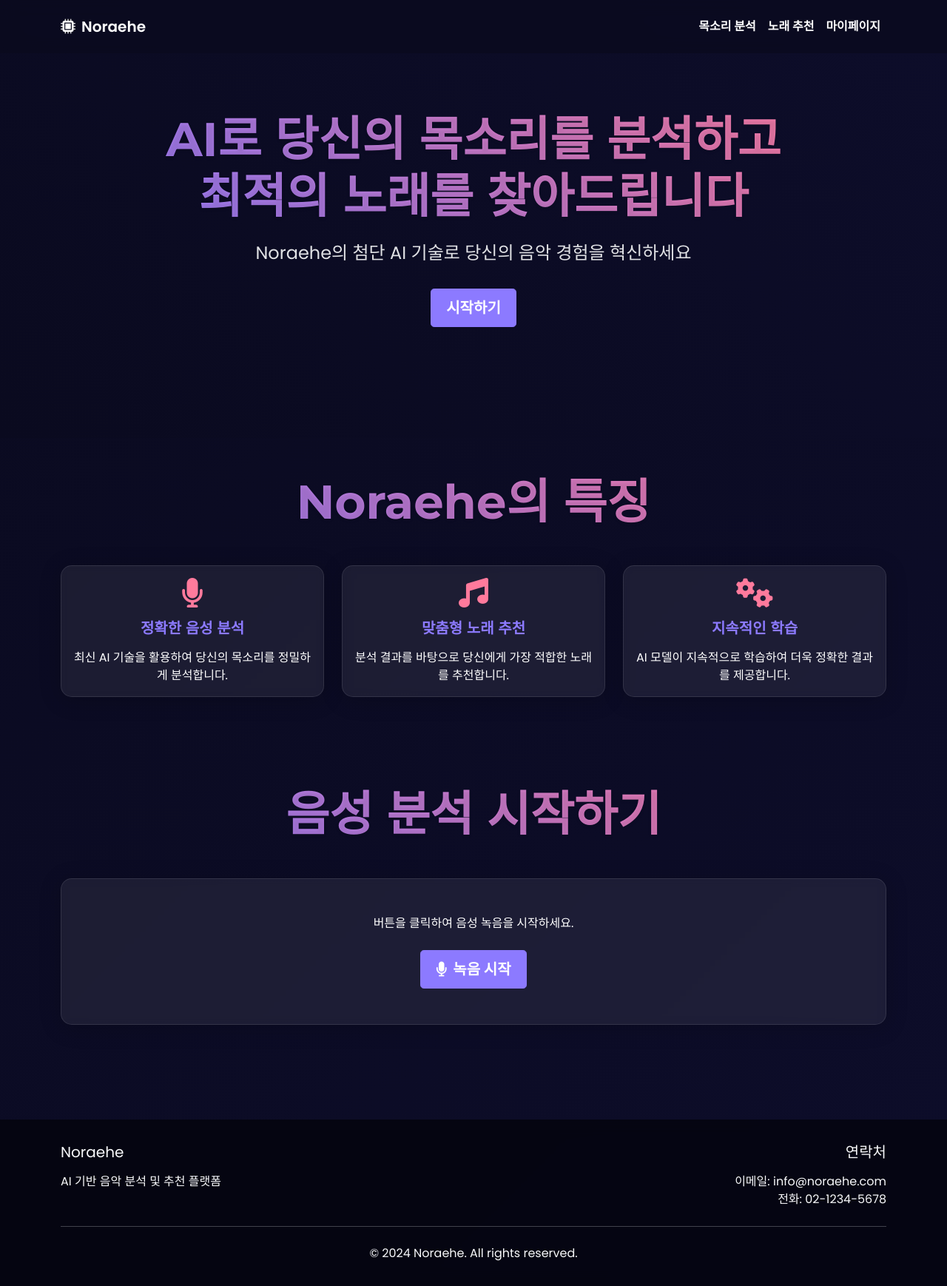
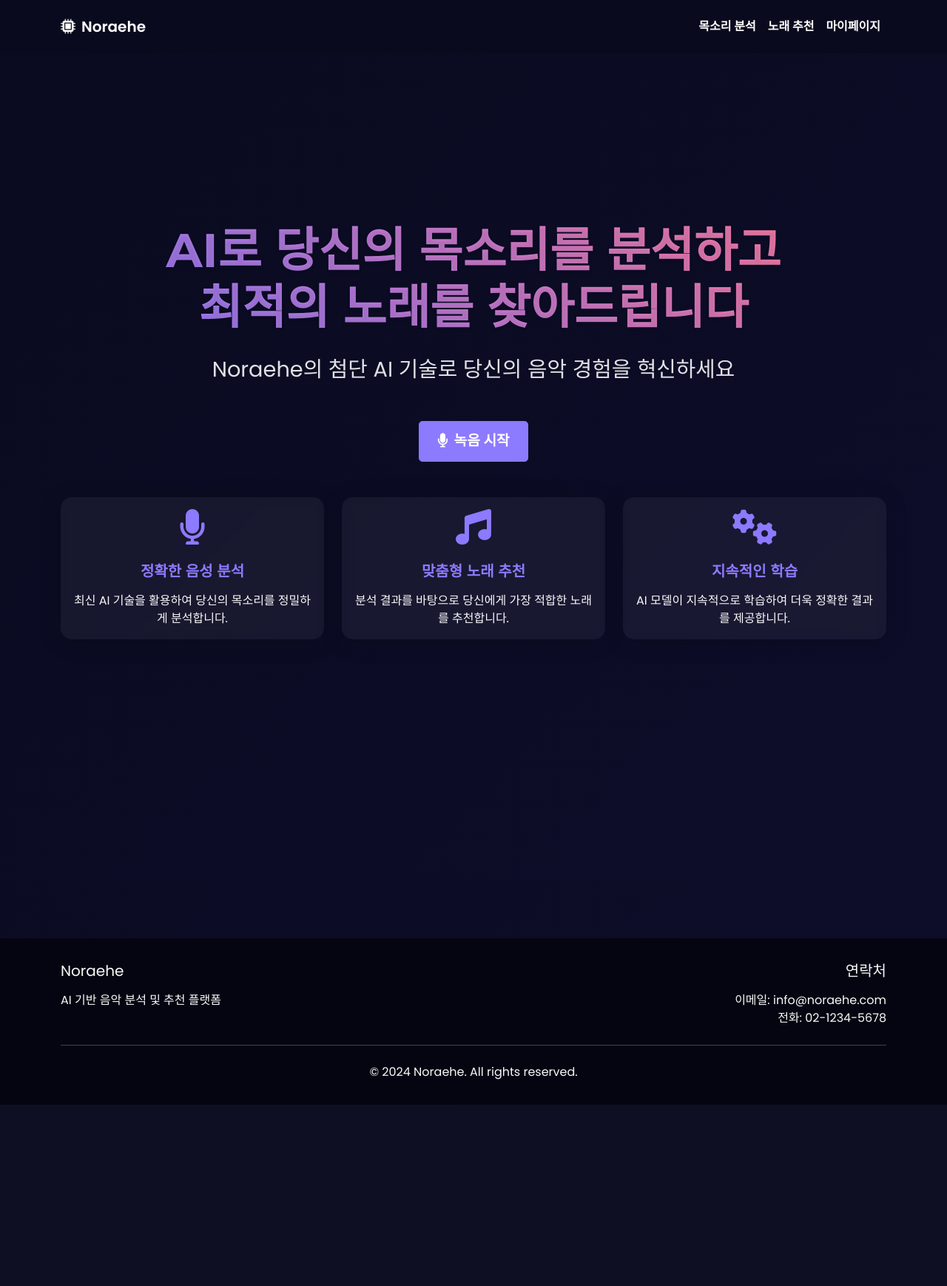
Before and after one commit to Jinwoo-Ha/Noraehe, a Django app: page / in a window 1280 px wide. Shown: the whole page at 74% size. After the commit the page ends 1493 px from the top, so only its background shows below. Run offline with Django 4.2, Linux system fonts and the light colour scheme; some libraries are stand-ins or nearby versions.

Commit message:
home design develop

```diff
--- a/myapp/templates/myapp/base.html
+++ b/myapp/templates/myapp/base.html
@@ -148,7 +148,7 @@
                 <ul class="navbar-nav ms-auto">
                     </li>
                     <li class="nav-item">
-                        <a class="nav-link" href="#features">목소리 분석</a>
+                        <a class="nav-link" href="{% url 'home' %}">목소리 분석</a>
                     </li>
                     <li class="nav-item">
                         <a class="nav-link" href="{% url 'recommend' %}">노래 추천</a>
--- a/myapp/templates/myapp/home.html
+++ b/myapp/templates/myapp/home.html
@@ -3,18 +3,30 @@
 {% block title %}홈{% endblock %}
 
 {% block content %}
-<section class="hero-section text-center text-light">
+<section class="hero-section text-center text-light d-flex flex-column justify-content-center">
     <div class="container hero-content">
-        <h1 class="hero-title">AI로 당신의 목소리를 분석하고<br>최적의 노래를 찾아드립니다</h1>
-        <p class="hero-subtitle">Noraehe의 첨단 AI 기술로 당신의 음악 경험을 혁신하세요</p>
-        <a href="#voice-analysis" class="btn btn-primary btn-lg">시작하기</a>
-    </div>
-</section>
+        <h1 class="hero-title mb-4">AI로 당신의 목소리를 분석하고<br>최적의 노래를 찾아드립니다</h1>
+        <p class="hero-subtitle mb-5">Noraehe의 첨단 AI 기술로 당신의 음악 경험을 혁신하세요</p>
+        <div id="controls" class="mb-4">
+            <button id="recordButton" class="btn btn-primary btn-lg">
+                <i class="fas fa-microphone me-2"></i>녹음 시작
+            </button>
+            <button id="stopButton" class="btn btn-danger btn-lg d-none">
+                <i class="fas fa-stop me-2"></i>녹음 중지
+            </button>
+        </div>
+        <div id="recordingStatus" class="mt-4 d-none">
+            <p class="text-primary">녹음 중... <span id="recordingTime" class="badge bg-primary">00:00</span></p>
+        </div>
+        <div id="audioPlayback" class="mt-4 d-none">
+            <audio id="audioPlayer" controls class="w-100"></audio>
+        </div>
+        <button id="analyzeButton" class="btn btn-outline-primary btn-lg mt-4 d-none">
+            <i class="fas fa-chart-bar me-2"></i>음성 분석하기
+        </button>
 
-<section id="features" class="py-5">
-    <div class="container">
-        <h2 class="text-center mb-5 hero-title">Noraehe의 특징</h2>
-        <div class="row">
+        <!-- 카드 섹션 -->
+        <div class="row mt-5">
             <div class="col-md-4 mb-4">
                 <div class="card h-100">
                     <div class="card-body text-center">
@@ -41,34 +53,6 @@
                         <p class="card-text">AI 모델이 지속적으로 학습하여 더욱 정확한 결과를 제공합니다.</p>
                     </div>
                 </div>
-            </div>
-        </div>
-    </div>
-</section>
-
-<section id="voice-analysis" class="py-5">
-    <div class="container">
-        <h2 class="text-center mb-5 hero-title">음성 분석 시작하기</h2>
-        <div class="card">
-            <div class="card-body text-center p-5">
-                <p class="card-text mb-4">버튼을 클릭하여 음성 녹음을 시작하세요.</p>
-                <div id="controls">
-                    <button id="recordButton" class="btn btn-primary btn-lg">
-                        <i class="fas fa-microphone me-2"></i>녹음 시작
-                    </button>
-                    <button id="stopButton" class="btn btn-danger btn-lg d-none">
-                        <i class="fas fa-stop me-2"></i>녹음 중지
-                    </button>
-                </div>
-                <div id="recordingStatus" class="mt-4 d-none">
-                    <p class="text-primary">녹음 중... <span id="recordingTime" class="badge bg-primary">00:00</span></p>
-                </div>
-                <div id="audioPlayback" class="mt-4 d-none">
-                    <audio id="audioPlayer" controls class="w-100"></audio>
-                </div>
-                <button id="analyzeButton" class="btn btn-outline-primary btn-lg mt-4 d-none">
-                    <i class="fas fa-chart-bar me-2"></i>음성 분석하기
-                </button>
             </div>
         </div>
     </div>
@@ -143,17 +127,6 @@ function updateRecordingTime() {
         (minutes < 10 ? '0' : '') + minutes + ':' + (seconds < 10 ? '0' : '') + seconds;
 }
 
-// 스크롤 애니메이션
-document.querySelectorAll('a[href^="#"]').forEach(anchor => {
-    anchor.addEventListener('click', function (e) {
-        e.preventDefault();
-
-        document.querySelector(this.getAttribute('href')).scrollIntoView({
-            behavior: 'smooth'
-        });
-    });
-});
-
 // 네비게이션 바 스크롤 효과
 window.addEventListener('scroll', function() {
     var navbar = document.querySelector('.navbar');
@@ -182,9 +155,33 @@ window.addEventListener('load', function() {
         opacity: 1;
     }
 
-    /* 카드 호버 효과 */
+    /* 히어로 섹션 전체 화면 설정 */
+    .hero-section {
+        min-height: 100vh;
+        background: linear-gradient(135deg, var(--gradient-start), var(--gradient-end));
+        padding: 300px 0; /* 네비게이션 바 높이를 고려한 상단 패딩 */
+    }
+
+    .hero-title {
+        font-size: 4rem;
+        margin-bottom: 1.5rem;
+    }
+
+    .hero-subtitle {
+        font-size: 1.8rem;
+        margin-bottom: 2rem;
+    }
+
+    #controls .btn {
+        font-size: 1.2rem;
+        padding: 0.75rem 1.5rem;
+    }
+
+    /* 카드 스타일 */
     .card {
         transition: transform 0.3s ease-in-out, box-shadow 0.3s ease-in-out;
+        background-color: rgba(255, 255, 255, 0.05);
+        border: none;
     }
     .card:hover {
         transform: translateY(-10px);
@@ -199,5 +196,12 @@ window.addEventListener('load', function() {
         transform: translateY(-3px);
         box-shadow: 0 5px 15px rgba(108, 99, 255, 0.3);
     }
+
+    /* 특징 아이콘 스타일 */
+    .feature-icon {
+        font-size: 3rem;
+        color: var(--primary-color);
+        margin-bottom: 1.5rem;
+    }
 </style>
 {% endblock %}
--- a/myapp/templates/myapp/mypage.html
+++ b/myapp/templates/myapp/mypage.html
@@ -6,7 +6,7 @@
 <style>
     .recommend-container {
         min-height: 100vh;
-        padding: 6rem 0;
+        padding: 10rem 0;
     }
     .hero-title {
         font-size: 3.5rem;
--- a/myapp/templates/myapp/recommend.html
+++ b/myapp/templates/myapp/recommend.html
@@ -6,7 +6,7 @@
 <style>
     .recommend-container {
         min-height: 100vh;
-        padding: 6rem 0;
+        padding: 10rem 0;
     }
     .search-card, .result-card, .popular-songs-card {
         background-color: rgba(255, 255, 255, 0.1);
```
Also changed, not shown: myapp/templates/myapp/analyze.html (+7 -3 lines), 1 other file.
